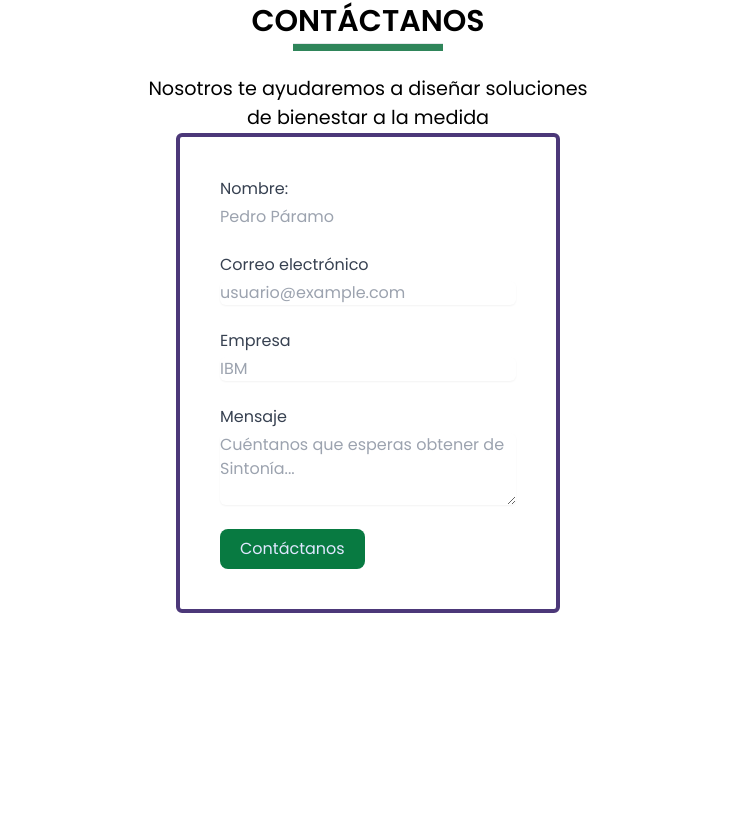
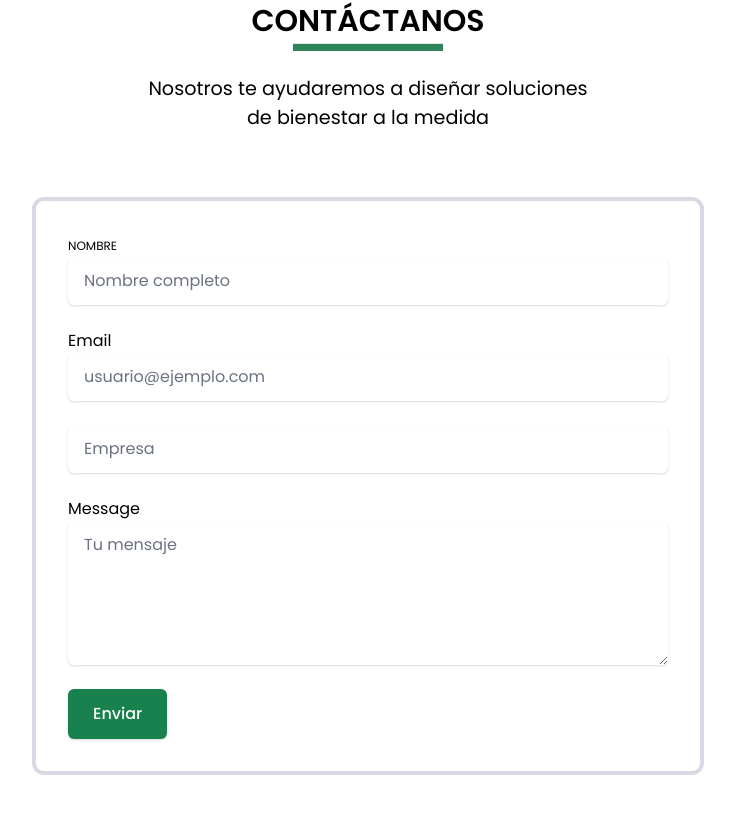
Before and after one commit to marcosmohar/sintonia-tw, a Next.js app: page /organizacional in a window 1280 px wide. Shown: the part 8657-9470 px from the top of the page, without its empty margins (272-1007 px from the left). Built offline with nearby package versions, Linux system fonts and the light colour scheme.

Commit message:
agregado formulario de contacto funcional

```diff
--- /dev/null
+++ b/components/contactForm.js
@@ -0,0 +1,149 @@
+import { useForm } from "react-hook-form";
+import axios from "axios";
+
+export default function ContactForm() {
+  const {
+    register,
+    handleSubmit,
+    formState: { errors },
+    reset,
+  } = useForm();
+
+  async function onSubmitForm(values) {
+    {
+      let config = {
+        method: "post",
+        url: `${process.env.NEXT_PUBLIC_API_URL}/api/contact`,
+        headers: {
+          "Content-Type": "application/json",
+        },
+        data: values,
+      };
+
+      try {
+        const response = await axios(config);
+        console.log(response);
+        if (response.status == 200) {
+          reset();
+        }
+      } catch (err) {}
+    }
+  }
+
+  return (
+    <div className="py-16 px-4 sm:px-6  flex justify-center items-center">
+      <div className="mx-auto w-full max-w-2xl rounded-xl bg-white p-8 border-sintopurple-50 border-4">
+        <form
+          onSubmit={handleSubmit(onSubmitForm)}
+          className="grid grid-cols-1 gap-y-6"
+        >
+          <div>
+            <label htmlFor="name" className="text-xs uppercase ">
+              Nombre
+            </label>
+            <input
+              type="text"
+              {...register("name", {
+                required: {
+                  value: true,
+                  message: "El nombre es requerido",
+                },
+              })}
+              className={`block w-full shadow py-3 px-4 placeholder-gray-500 focus:ring-blue-500 focus:border-blue-500 border-gray-300 rounded-md focus:outline-none focus:ring-2 ${
+                errors.name ? "ring-2 ring-red-500" : null
+              }`}
+              placeholder="Nombre completo"
+            />
+            <span className="text-red-400 text-sm py-2">
+              {errors?.name?.message}
+            </span>
+          </div>
+          <div>
+            <label htmlFor="email" className="">
+              Email
+            </label>
+            <input
+              name="email"
+              type="text"
+              {...register("email", {
+                required: {
+                  value: true,
+                  message: "El email es requerido",
+                },
+                minLength: {
+                  value: 8,
+                  message: "Demasiado corto para ser email",
+                },
+                maxLength: {
+                  value: 180,
+                  message: "Demasiado largo para ser email",
+                },
+                pattern: {
+                  value: /^[A-Z0-9._%+-]+@[A-Z0-9.-]+\.[A-Z]{2,}$/i,
+                  message: "Debes proporcionar una dirección de correo válida",
+                },
+              })}
+              className={`block w-full shadow py-3 px-4 placeholder-gray-500 focus:ring-blue-500 focus:border-blue-500 border-gray-300 rounded-md focus:outline-none focus:ring-2 ${
+                errors.email ? "ring-2 ring-red-500" : null
+              }`}
+              placeholder="usuario@ejemplo.com"
+            />
+            <span className="text-red-400 text-sm py-2">
+              {errors?.email?.message}
+            </span>
+          </div>
+          <div>
+            <label htmlFor="empresa" className="sr-only">
+              Empresa
+            </label>
+            <input
+              type="text"
+              name="empresa"
+              {...register("empresa")}
+              className="block w-full shadow py-3 px-4 placeholder-gray-500 focus:ring-blue-500 focus:border-blue-500 border-gray-300 rounded-md focus:outline-none focus:ring-2"
+              placeholder="Empresa"
+            />
+          </div>
+          <div>
+            <label htmlFor="message" className="">
+              Message
+            </label>
+            <textarea
+              name="mensaje"
+              rows="5"
+              {...register("mensaje", {
+                required: {
+                  value: true,
+                  message: "Debes ingresar un mensaje",
+                },
+                maxLength: {
+                  value: 1500,
+                  message: "Tu mensaje no puede ser mayor a 1500 caracteres",
+                },
+                minLength: {
+                  value: 20,
+                  message: "Tu mensaje debe ser más largo!",
+                },
+              })}
+              className={`block w-full shadow py-3 px-4 placeholder-gray-500 focus:ring-blue-500 focus:border-blue-500 border-gray-300 rounded-md focus:outline-none focus:ring-2 ${
+                errors.message ? "ring-2 ring-red-500" : null
+              }`}
+              placeholder="Tu mensaje"
+            ></textarea>
+            <span className="text-red-400 text-sm py-2">
+              {errors?.message?.message}
+            </span>
+          </div>
+          <div>
+            <button
+              type="submit"
+              className="inline-flex justify-center py-3 px-6 border border-transparent shadow text-base font-medium rounded-md text-white bg-sintogreen-600 hover:bg-sintogreen-700 focus:outline-none focus:ring-2 focus:ring-offset-2 focus:ring-sintogreen-500"
+            >
+              Enviar
+            </button>
+          </div>
+        </form>
+      </div>
+    </div>
+  );
+}
--- /dev/null
+++ b/components/soon-card.js
@@ -0,0 +1,18 @@
+export default function CommingSoon() {
+  return (
+    <>
+      <div className="container text-white flex items-end justify-start max-w-2xl">
+        <img
+          src="transgeneracional.jpg"
+          alt=""
+          className="absolute object-cover "
+        />
+        <h3>Transgeneracional</h3>
+        <p>
+          Descubre la influencia que tienen los programas que heredaste de tus
+          ancestros y actualízalos
+        </p>
+      </div>
+    </>
+  );
+}
--- a/package.json
+++ b/package.json
@@ -8,9 +8,12 @@
   },
   "dependencies": {
     "@headlessui/react": "^1.4.3",
+    "axios": "^0.25.0",
     "next": "^11.1.2",
+    "nodemailer": "^6.7.2",
     "react": "^17.0.2",
-    "react-dom": "^17.0.2"
+    "react-dom": "^17.0.2",
+    "react-hook-form": "^7.26.1"
   },
   "devDependencies": {
     "autoprefixer": "^10.2.6",
--- /dev/null
+++ b/pages/api/contact.js
@@ -0,0 +1,35 @@
+import nodemailer from "nodemailer";
+export default async (req, res) => {
+  const { name, email, empresa, mensaje } = req.body;
+
+  const transporter = nodemailer.createTransport({
+    host: "smtp.dreamhost.com",
+    port: 465,
+    secure: true,
+    auth: {
+      user: process.env.user,
+      pass: process.env.pass,
+    },
+  });
+
+  try {
+    const emailRes = await transporter.sendMail({
+      from: email,
+      to: "contacto@sintonia.soy",
+      subject: `Formulario de contacto de ${name}`,
+      html: `<p>Tienes un nuevo mensaje de </p><br>
+      <p><strong>Nombre: </strong> ${name} </p><br>
+      <p><strong>Empresa: </strong> ${empresa} </p><br>
+      <p><strong>Email: </strong> ${email} </p><br>
+      <p><strong>Mensaje: </strong> ${mensaje} </p><br>
+
+       `,
+    });
+
+    console.log("Message Sent");
+  } catch (err) {
+    console.log(err);
+  }
+
+  res.status(200).json(req.body);
+};
--- a/pages/organizacional.js
+++ b/pages/organizacional.js
@@ -4,6 +4,7 @@ import Cliente from "../components/clients";
 import Paquetes from "../components/paquetes";
 import Modal from "../components/modal";
 import { useState } from "react";
+import ContactForm from "../components/contactForm";
 
 export default function Organizacional() {
   const [showModal, setShowModal] = useState(false);
@@ -1706,101 +1707,8 @@ export default function Organizacional() {
               medida
             </p>
           </div>
-          <div className="w-full md:w-96 md:max-w-full mx-auto ">
-            <div className=" border-sintopurple-500 border-4 sm:rounded-md p-10">
-              <form method="POST" action="https://herotofu.com/start">
-                <label className="block mb-6">
-                  <span className="text-gray-700">Nombre:</span>
-                  <input
-                    type="text"
-                    name="name"
-                    className="block w-full mt-1 border-gray-700  rounded-md shadow-smfocus:border-indigo-300focus:ringfocus:ring-indigo-200focus:ring-opacity-50"
-                    placeholder="Pedro Páramo"
-                  />
-                </label>
-                <label className="block mb-6">
-                  <span className="text-gray-700">Correo electrónico</span>
-                  <input
-                    name="email"
-                    type="email"
-                    className="
-            block
-            w-full
-            mt-1
-            border-purple-300
-            rounded-md
-            shadow-sm
-            focus:border-sintopurple-300
-            focus:ring
-            focus:ring-sintopurple-200
-            focus:ring-opacity-50
-          "
-                    placeholder="usuario@example.com"
-                    required
-                  />
-                </label>
-                <label className="block mb-6">
-                  <span className="text-gray-700">Empresa</span>
-                  <input
-                    name="empresa"
-                    type="text"
-                    className="
-            block
-            w-full
-            mt-1
-            border-purple-300
-            rounded-md
-            shadow-sm
-            focus:border-sintopurple-300
-            focus:ring
-            focus:ring-sintopurple-200
-            focus:ring-opacity-50
-          "
-                    placeholder="IBM"
-                    required
-                  />
-                </label>
-                <label className="block mb-6">
-                  <span className="text-gray-700">Mensaje</span>
-                  <textarea
-                    name="message"
-                    className="
-                          block
-                          w-full
-                          mt-1
-                          border-gray-300
-                          rounded-md
-                          shadow-sm
-                          focus:border-indigo-300
-                          focus:ring
-                          focus:ring-indigo-200
-                          focus:ring-opacity-50
-                          "
-                    rows="3"
-                    placeholder="Cuéntanos que esperas obtener de Sintonía..."
-                  ></textarea>
-                </label>
-                <div>
-                  <button
-                    type="submit"
-                    className="
-            h-10
-            px-5
-            text-indigo-100
-            bg-sintogreen-700
-            rounded-lg
-            transition-colors
-            duration-150
-            focus:shadow-outline
-            hover:bg-sintogreen-800
-          "
-                  >
-                    Contáctanos
-                  </button>
-                </div>
-              </form>
-            </div>
-          </div>
+
+          <ContactForm />
         </section>
       </Layout>
     </>
```
Also changed, not shown: 2 other files (tests, documents, lock files or other folders).
